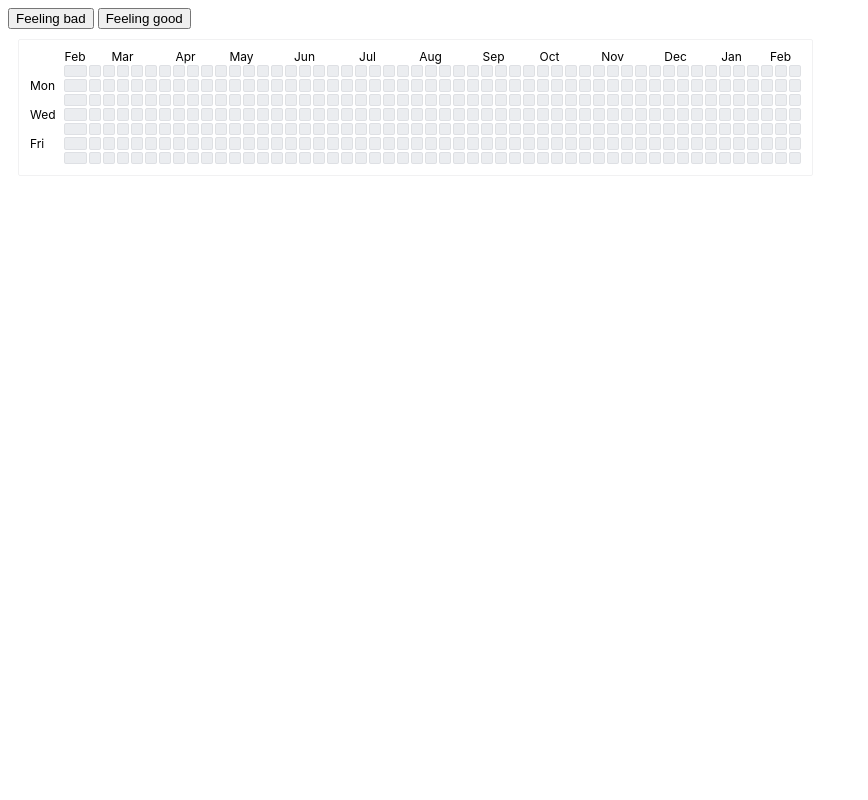
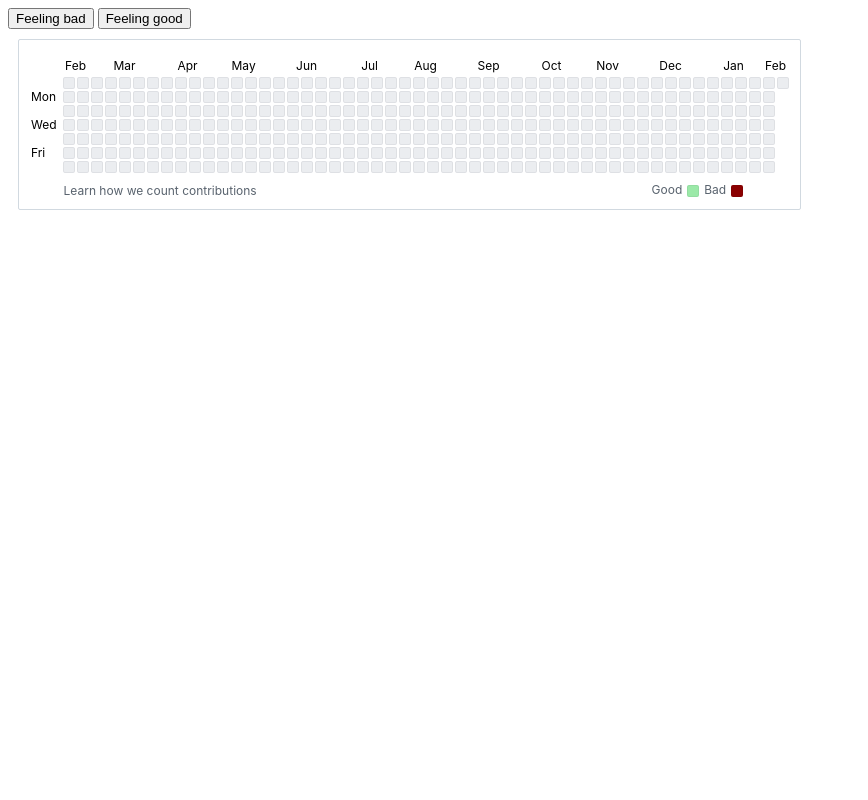
Before and after one commit to dysproseum/github-contributions, a PHP site: page / in a window 1280 px wide. Shown: the whole page, without its empty margins (0-868 px from the left). Run offline with PHP 8.4, Linux system fonts and the light colour scheme.

Commit message:
Add footer link and legend

```diff
--- a/contrib.css
+++ b/contrib.css
@@ -1,7 +1,12 @@
 :root {
- --color-calendar-graph-day-bg: #ebedf0;
- --color-calendar-graph-day-border: rgba(27, 31, 35, 0.06);
- --color-fg-default: black;
+  box-sizing: border-box;
+  --color-calendar-graph-day-bg: #ebedf0;
+  --color-calendar-graph-day-border: rgba(27, 31, 35, 0.06);
+  --color-fg-default: black;
+  --color-border-default: #d1d9e0;
+  --color-calendar-graph-day-L1-bg: #9be9a8;
+  --fgColor-muted: #59636e;
+  --fgColor-accent: #0969da;
 }
 
 #github-contrib {
@@ -14,13 +19,15 @@
 #github-contrib table {
   padding: 10px;
   border-radius: 2px;
-  outline: 1px solid var(--color-calendar-graph-day-border);
+  outline: 1px solid var(--color-border-default);
   outline-offset: -1px;
 }
 
 #github-contrib th {
   font-size: 12px;
   font-weight: normal;
+  padding-bottom: 4px;
+  padding-top: 10px;
 }
 
 #github-contrib tr {
@@ -31,16 +38,16 @@
   width: 10px;
 }
 
-#github-contrib td.bad {
+#github-contrib .bad {
   background-color: darkred !important;
 }
 
-#github-contrib td.good {
-  background-color: green !important;
+#github-contrib .good {
+  background-color: var(--color-calendar-graph-day-L1-bg) !important;
 }
 
 #github-contrib td.label {
-  padding: .125em .5em .125em 0;
+  padding-right: 4px;
   font-size: 12px;
   font-weight: var(--base-text-weight-normal, 400);
   color: var(--fgColor-default, var(--color-fg-default));
@@ -48,18 +55,47 @@
   fill: var(--fgColor-default, var(--color-fg-default));
 }
 
-#github-contrib td.grid {
+#github-contrib .grid {
   fill: var(--color-calendar-graph-day-bg);
   shape-rendering: geometricPrecision;
   background-color: var(--color-calendar-graph-day-bg);
   border-radius: 2px;
   outline: 1px solid var(--color-calendar-graph-day-border);
   outline-offset: -1px;
+  cursor: pointer;
+  user-select: none;
 }
 
 #github-contrib td a {
   display: block;
   width: 100%;
-  cursor: pointer;
   font-size: 10px;
 }
+
+#github-contrib tfoot tr td {
+  padding-top: 10px;
+}
+
+#github-contrib tfoot, #github-contrib  a.muted {
+  color: var(--fgColor-muted);
+  text-decoration: none;
+  font-size: 12px;
+}
+
+#github-contrib tfoot a.muted:hover {
+  color: var(--fgColor-accent);
+}
+
+#github-contrib .legend span {
+  display: block;
+}
+
+#github-contrib .legend .grid {
+  width: 12px;
+  height: 12px;
+}
+
+#github-contrib .legend .grid, #github-contrib .legend span {
+  float: left;
+  margin-right: 5px;
+}
--- a/contrib.js
+++ b/contrib.js
@@ -6,7 +6,8 @@ window.addEventListener('load', function() {
   const bad = document.getElementById("bad");
   bad.addEventListener('click', function() {
    var target = document.getElementById(currentDate);
-   target.style.backgroundColor = "#600";
+   target.classList.add("bad");
+   target.classList.remove("good");
 
    localStorage.setItem(currentDate, "bad");
   });
@@ -14,7 +15,8 @@ window.addEventListener('load', function() {
   const good = document.getElementById("good");
   good.addEventListener('click', function() {
    var target = document.getElementById(currentDate);
-   target.style.backgroundColor = "#060";
+   target.classList.add("good");
+   target.classList.remove("bad");
 
    localStorage.setItem(currentDate, "good");
   });
@@ -59,14 +61,16 @@ window.addEventListener('load', function() {
   let curMonth = -1;
   for (let i = 0; i < grid.length; i++) {
     let month;
-    for (let j = 0; j < grid[0].length; j++) {
+    for (let j = grid[0].length; j >= 0; j--) {
       month = new Date(grid[i][j]).getMonth();
     }
     if (curMonth != month) {
       if (curMonth != -1) {
         var th = document.createElement('th');
         th.colSpan = count;
-        th.innerHTML = months[curMonth];
+        if (count > 1) {
+          th.innerHTML = months[curMonth];
+        }
         tr.append(th);
       }
       count = 1;
@@ -94,30 +98,73 @@ window.addEventListener('load', function() {
       var td = document.createElement('td');
       td.id = grid[j][i];
       td.className = "grid";
-      let data = localStorage.getItem(grid[j][i]);
-      if (data) {
-        td.classList.add(data);
+      if (grid[j][i] > currentDate) {
+        td.classList.add("future");
+        continue;
       }
-      var a = document.createElement('a');
-      a.title = grid[j][i];
-      a.innerHTML = '&nbsp;';
-      a.addEventListener('click', function() {
+      td.addEventListener('click', function() {
         let target = document.getElementById(currentDate);
         target.style.outline = "1px solid var(--color-calendar-graph-day-border)";
         currentDate = grid[j][i];
         console.log(currentDate);
         target = document.getElementById(currentDate);
-        target.style.outline = "auto";
+        target.style.outline = "1px solid black";
       });
+      var a = document.createElement('a');
+      a.title = grid[j][i];
+      a.innerHTML = '&nbsp;';
       td.append(a);
       tr.append(td);
+
+      // Retrieve data.
+      let data = localStorage.getItem(grid[j][i]);
+      if (data) {
+        td.classList.add(data);
+      }
     }
     tbody.append(tr);
   }
+  let tfoot = document.createElement('tfoot');
+  var tr = document.createElement('tr');
+  var td = document.createElement('td');
+  tr.append(td);
+
+  // Link.
+  var td = document.createElement('td');
+  td.colSpan = 42;
+  td.innerHTML = '<a href="#" class="muted">Learn how we count contributions</a>';
+  tr.append(td);
+
+  // Legend.
+  var td = document.createElement('td');
+  td.className = "legend";
+  td.colSpan = 11;
+  var span = document.createElement('span');
+  span.innerHTML = 'Good';
+  td.append(span);
+  var div = document.createElement('div');
+  div.className = "grid good";
+  // var a = document.createElement('a');
+  // a.innerHTML = '&nbsp;';
+  // div.append(a);
+  td.append(div);
+
+  var span = document.createElement('span');
+  span.innerHTML = 'Bad';
+  td.append(span);
+  tr.append(td);
+  tfoot.append(tr);
+  var div = document.createElement('div');
+  div.className = "grid bad";
+  // var a = document.createElement('a');
+  // a.innerHTML = '&nbsp;';
+  // div.append(a);
+  td.append(div);
 
   // Append to target element.
   tableElem.append(thead);
   tableElem.append(tbody);
+  tableElem.append(tfoot);
   elem.append(tableElem);
   elem.style.display = 'block';
 
```
